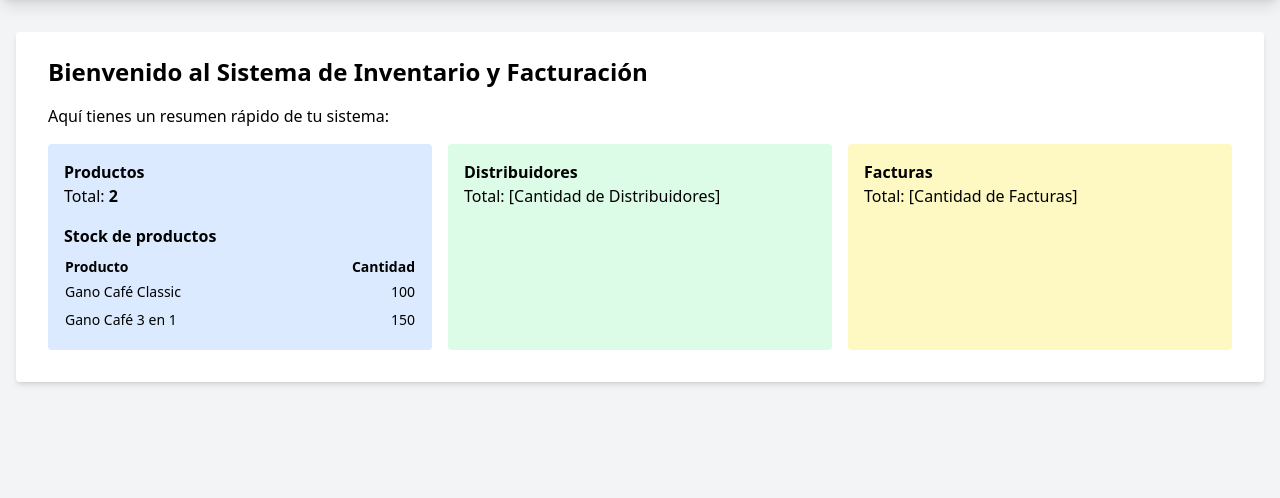
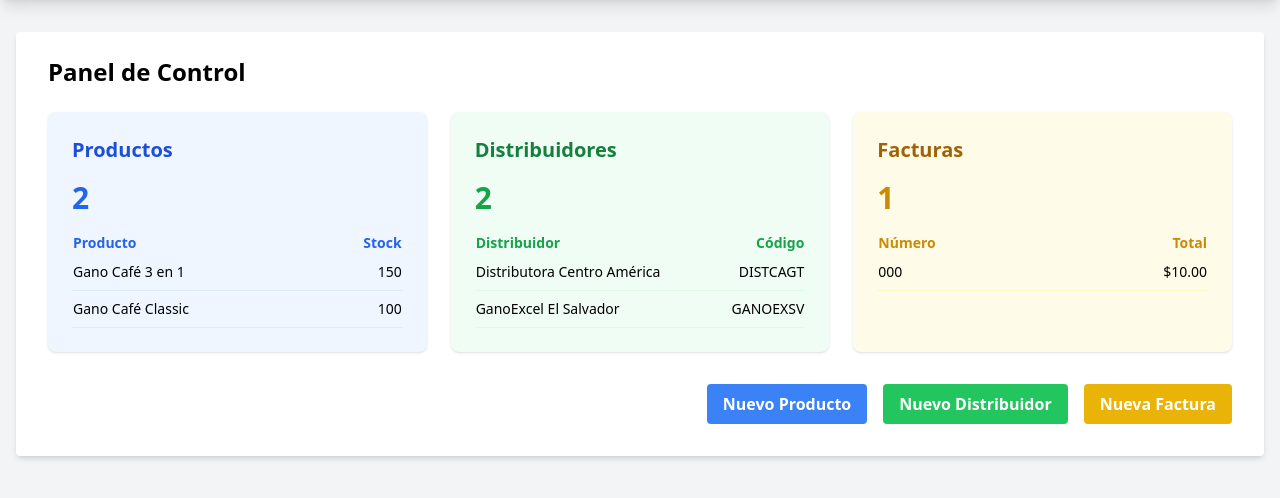
Before and after one commit to PaulCabeza/facturacion-ganoherb, a Django app: page /inventory/ in a window 1280 px wide. Shown: the part 60-558 px from the top of the page. Run offline with Django 5.2, Linux system fonts and the light colour scheme; a user stored in the database is signed in; data comes from the database, SQL or seed files in the repository; tables that the repository leaves empty hold one stand-in row (values such as "Sample post"); some libraries are stand-ins or nearby versions.

Commit message:
Update dashboard to show info about dist and invoices

```diff
--- a/inventory/views.py
+++ b/inventory/views.py
@@ -16,12 +16,20 @@ class CustomLoginView(LoginView):
 
 @login_required
 def index(request):
-    total_products = Product.objects.count()
-    products = Product.objects.all()
+    # Obtener los últimos 5 registros de cada modelo
+    products = Product.objects.all().order_by('-id')[:5]
+    distributors = Distributor.objects.all().order_by('-id')[:5]
+    invoices = Invoice.objects.all().order_by('-date')[:5]
+
     context = {
-        'total_products': total_products,
+        'total_products': Product.objects.count(),
+        'total_distributors': Distributor.objects.count(),
+        'total_invoices': Invoice.objects.count(),
         'products': products,
+        'distributors': distributors,
+        'invoices': invoices,
     }
+
     return render(request, 'inventory/index.html', context)
 
 @login_required
--- a/templates/inventory/index.html
+++ b/templates/inventory/index.html
@@ -4,43 +4,104 @@
 
 {% block content %}
 <div class="bg-white shadow-md rounded px-8 pt-6 pb-8 mb-4">
-    <h1 class="text-2xl font-bold mb-4">Bienvenido al Sistema de Inventario y Facturación</h1>
-    <p class="mb-4">Aquí tienes un resumen rápido de tu sistema:</p>
-    <div class="grid grid-cols-1 md:grid-cols-3 gap-4">
-        <div class="bg-blue-100 p-4 rounded">
-            <h2 class="font-bold">Productos</h2>
-            <p>Total: <b>{{ total_products }}</b></p>
+    <h1 class="text-2xl font-bold mb-6">Panel de Control</h1>
 
-            <h3 class="font-bold mt-4 mb-2">Stock de productos</h3>
+    <div class="grid grid-cols-1 md:grid-cols-3 gap-6 mb-8">
+        <div class="bg-blue-50 p-6 rounded-lg shadow">
+            <h2 class="font-bold text-xl mb-4 text-blue-700">Productos</h2>
+            <p class="text-3xl font-bold text-blue-600 mb-4">{{ total_products }}</p>
+            <div class="overflow-x-auto">
                 <table class="w-full text-sm">
                     <thead>
                         <tr>
-                        <th class="text-left">Producto</th>
-                        <th class="text-right">Cantidad</th>
+                            <th class="text-left text-blue-600">Producto</th>
+                            <th class="text-right text-blue-600">Stock</th>
                         </tr>
                     </thead>
                     <tbody>
                         {% for product in products %}
-                    <tr>
-                        <td class="py-1">{{ product.name }}</td>
-                        <td class="text-right py-1">{{ product.quantity }}</td>
+                        <tr class="border-b border-blue-100">
+                            <td class="py-2">{{ product.name }}</td>
+                            <td class="text-right py-2">{{ product.quantity }}</td>
                         </tr>
                         {% empty %}
                         <tr>
-                        <td colspan="2" class="py-1 text-center">No hay productos disponibles.</td>
+                            <td colspan="2" class="py-2 text-center text-gray-500">No hay productos disponibles.</td>
                         </tr>
                         {% endfor %}
                     </tbody>
                 </table>
             </div>
-        <div class="bg-green-100 p-4 rounded">
-            <h2 class="font-bold">Distribuidores</h2>
-            <p>Total: [Cantidad de Distribuidores]</p>
         </div>
-        <div class="bg-yellow-100 p-4 rounded">
-            <h2 class="font-bold">Facturas</h2>
-            <p>Total: [Cantidad de Facturas]</p>
+
+        <div class="bg-green-50 p-6 rounded-lg shadow">
+            <h2 class="font-bold text-xl mb-4 text-green-700">Distribuidores</h2>
+            <p class="text-3xl font-bold text-green-600 mb-4">{{ total_distributors }}</p>
+            <div class="overflow-x-auto">
+                <table class="w-full text-sm">
+                    <thead>
+                        <tr>
+                            <th class="text-left text-green-600">Distribuidor</th>
+                            <th class="text-right text-green-600">Código</th>
+                        </tr>
+                    </thead>
+                    <tbody>
+                        {% for distributor in distributors %}
+                        <tr class="border-b border-green-100">
+                            <td class="py-2">{{ distributor.name }}</td>
+                            <td class="text-right py-2">{{ distributor.code_id }}</td>
+                        </tr>
+                        {% empty %}
+                        <tr>
+                            <td colspan="2" class="py-2 text-center text-gray-500">No hay distribuidores disponibles.</td>
+                        </tr>
+                        {% endfor %}
+                    </tbody>
+                </table>
+            </div>
+        </div>
+
+        <div class="bg-yellow-50 p-6 rounded-lg shadow">
+            <h2 class="font-bold text-xl mb-4 text-yellow-700">Facturas</h2>
+            <p class="text-3xl font-bold text-yellow-600 mb-4">{{ total_invoices }}</p>
+            <div class="overflow-x-auto">
+                <table class="w-full text-sm">
+                    <thead>
+                        <tr>
+                            <th class="text-left text-yellow-600">Número</th>
+                            <th class="text-right text-yellow-600">Total</th>
+                        </tr>
+                    </thead>
+                    <tbody>
+                        {% for invoice in invoices %}
+                        <tr class="border-b border-yellow-100">
+                            <td class="py-2">{{ invoice.invoice_number }}</td>
+                            <td class="text-right py-2">${{ invoice.total }}</td>
+                        </tr>
+                        {% empty %}
+                        <tr>
+                            <td colspan="2" class="py-2 text-center text-gray-500">No hay facturas disponibles.</td>
+                        </tr>
+                        {% endfor %}
+                    </tbody>
+                </table>
             </div>
         </div>
     </div>
+
+    <div class="flex justify-end gap-4">
+        <a href="{% url 'inventory:product_create' %}"
+           class="bg-blue-500 hover:bg-blue-700 text-white font-bold py-2 px-4 rounded">
+            Nuevo Producto
+        </a>
+        <a href="{% url 'inventory:distributor_create' %}"
+           class="bg-green-500 hover:bg-green-700 text-white font-bold py-2 px-4 rounded">
+            Nuevo Distribuidor
+        </a>
+        <a href="{% url 'inventory:invoice_create' %}"
+           class="bg-yellow-500 hover:bg-yellow-700 text-white font-bold py-2 px-4 rounded">
+            Nueva Factura
+        </a>
+    </div>
+</div>
 {% endblock %}
```
Lines whose indentation alone changed are shown as unchanged.
